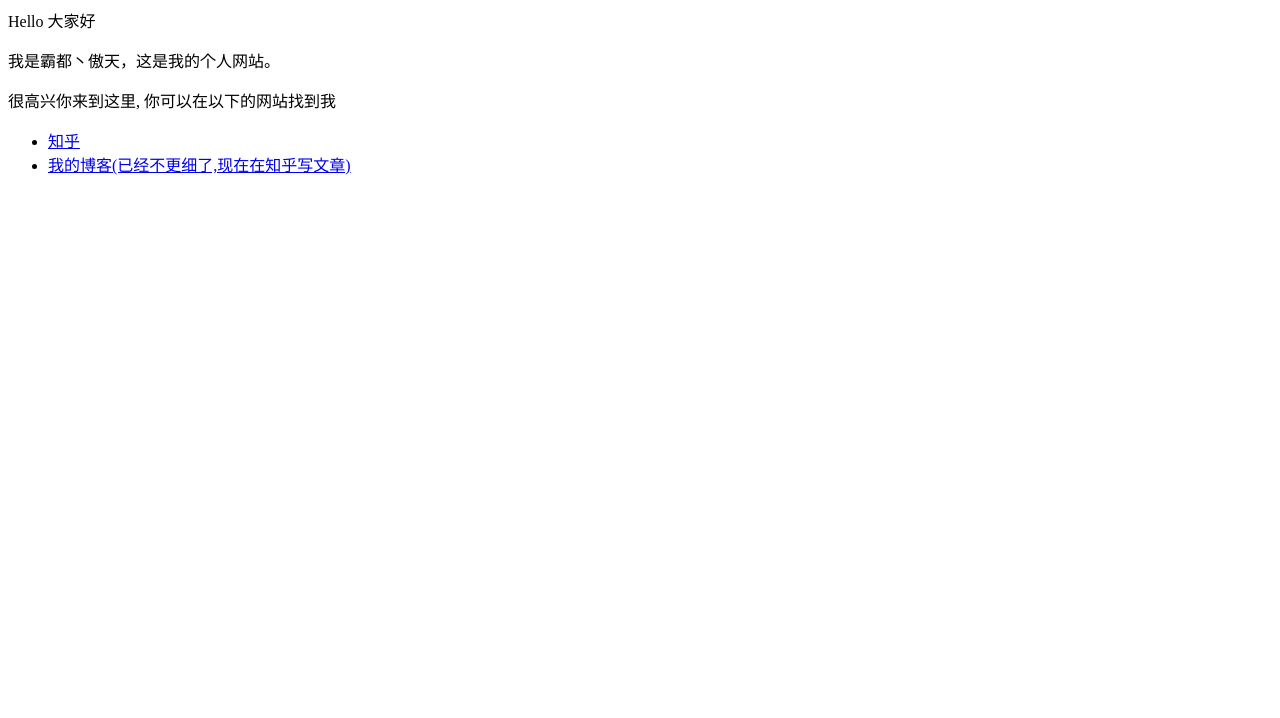
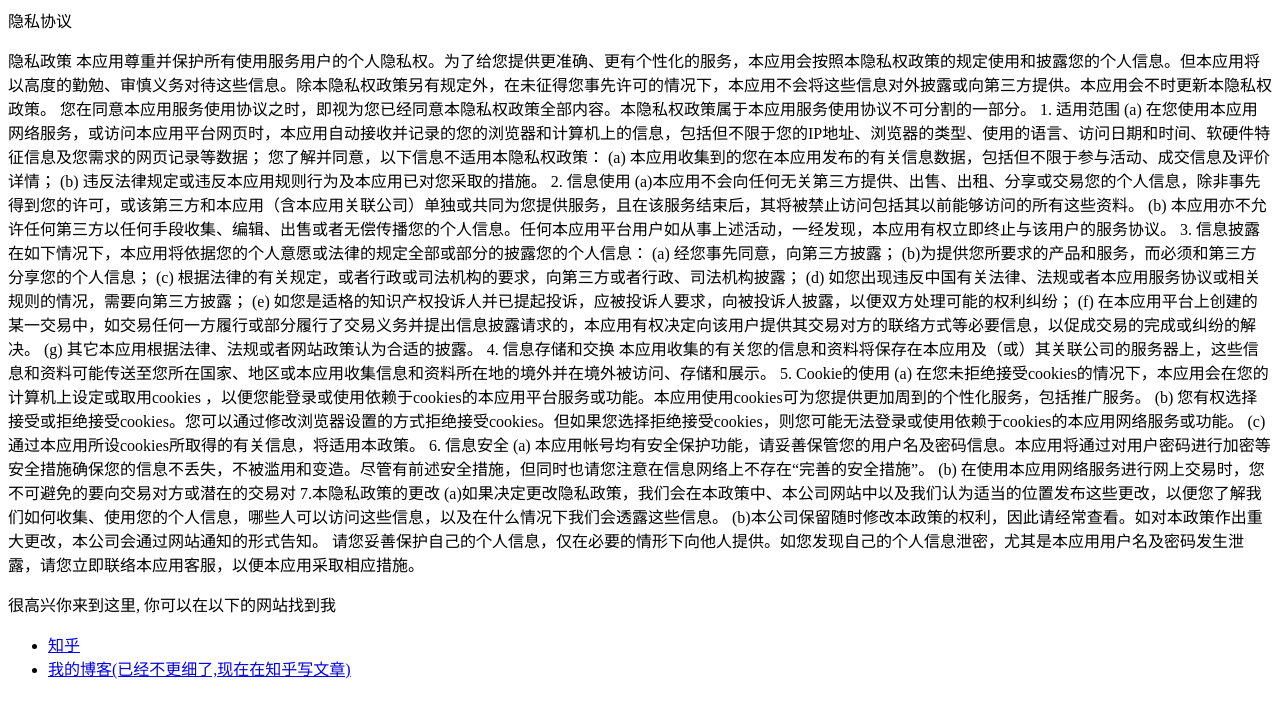
Before and after one commit to PDGZFTools/PDGZFTools.github.io, a plain HTML site: page index.html in a window 1280 px wide. Drawn offline with Linux system fonts and the light colour scheme.

Commit message:
Update index.html

```diff
--- a/index.html
+++ b/index.html
@@ -1,5 +1,68 @@
-<p>Hello 大家好</p>
-<p>我是霸都丶傲天，这是我的个人网站。 </p>
+<p>隐私协议</p>
+<p>隐私政策
+
+本应用尊重并保护所有使用服务用户的个人隐私权。为了给您提供更准确、更有个性化的服务，本应用会按照本隐私权政策的规定使用和披露您的个人信息。但本应用将以高度的勤勉、审慎义务对待这些信息。除本隐私权政策另有规定外，在未征得您事先许可的情况下，本应用不会将这些信息对外披露或向第三方提供。本应用会不时更新本隐私权政策。 您在同意本应用服务使用协议之时，即视为您已经同意本隐私权政策全部内容。本隐私权政策属于本应用服务使用协议不可分割的一部分。
+
+1. 适用范围
+
+(a) 在您使用本应用网络服务，或访问本应用平台网页时，本应用自动接收并记录的您的浏览器和计算机上的信息，包括但不限于您的IP地址、浏览器的类型、使用的语言、访问日期和时间、软硬件特征信息及您需求的网页记录等数据；
+
+您了解并同意，以下信息不适用本隐私权政策：
+
+(a) 本应用收集到的您在本应用发布的有关信息数据，包括但不限于参与活动、成交信息及评价详情；
+
+(b) 违反法律规定或违反本应用规则行为及本应用已对您采取的措施。
+
+2. 信息使用
+
+(a)本应用不会向任何无关第三方提供、出售、出租、分享或交易您的个人信息，除非事先得到您的许可，或该第三方和本应用（含本应用关联公司）单独或共同为您提供服务，且在该服务结束后，其将被禁止访问包括其以前能够访问的所有这些资料。
+
+(b) 本应用亦不允许任何第三方以任何手段收集、编辑、出售或者无偿传播您的个人信息。任何本应用平台用户如从事上述活动，一经发现，本应用有权立即终止与该用户的服务协议。
+
+3. 信息披露
+
+在如下情况下，本应用将依据您的个人意愿或法律的规定全部或部分的披露您的个人信息：
+
+(a) 经您事先同意，向第三方披露；
+
+(b)为提供您所要求的产品和服务，而必须和第三方分享您的个人信息；
+
+(c) 根据法律的有关规定，或者行政或司法机构的要求，向第三方或者行政、司法机构披露；
+
+(d) 如您出现违反中国有关法律、法规或者本应用服务协议或相关规则的情况，需要向第三方披露；
+
+(e) 如您是适格的知识产权投诉人并已提起投诉，应被投诉人要求，向被投诉人披露，以便双方处理可能的权利纠纷；
+
+(f) 在本应用平台上创建的某一交易中，如交易任何一方履行或部分履行了交易义务并提出信息披露请求的，本应用有权决定向该用户提供其交易对方的联络方式等必要信息，以促成交易的完成或纠纷的解决。
+
+(g) 其它本应用根据法律、法规或者网站政策认为合适的披露。
+
+4. 信息存储和交换
+
+本应用收集的有关您的信息和资料将保存在本应用及（或）其关联公司的服务器上，这些信息和资料可能传送至您所在国家、地区或本应用收集信息和资料所在地的境外并在境外被访问、存储和展示。
+
+5. Cookie的使用
+
+(a) 在您未拒绝接受cookies的情况下，本应用会在您的计算机上设定或取用cookies ，以便您能登录或使用依赖于cookies的本应用平台服务或功能。本应用使用cookies可为您提供更加周到的个性化服务，包括推广服务。
+
+(b) 您有权选择接受或拒绝接受cookies。您可以通过修改浏览器设置的方式拒绝接受cookies。但如果您选择拒绝接受cookies，则您可能无法登录或使用依赖于cookies的本应用网络服务或功能。
+
+(c) 通过本应用所设cookies所取得的有关信息，将适用本政策。
+
+6. 信息安全
+
+(a) 本应用帐号均有安全保护功能，请妥善保管您的用户名及密码信息。本应用将通过对用户密码进行加密等安全措施确保您的信息不丢失，不被滥用和变造。尽管有前述安全措施，但同时也请您注意在信息网络上不存在“完善的安全措施”。
+
+(b) 在使用本应用网络服务进行网上交易时，您不可避免的要向交易对方或潜在的交易对
+
+7.本隐私政策的更改
+
+(a)如果决定更改隐私政策，我们会在本政策中、本公司网站中以及我们认为适当的位置发布这些更改，以便您了解我们如何收集、使用您的个人信息，哪些人可以访问这些信息，以及在什么情况下我们会透露这些信息。
+
+(b)本公司保留随时修改本政策的权利，因此请经常查看。如对本政策作出重大更改，本公司会通过网站通知的形式告知。
+
+请您妥善保护自己的个人信息，仅在必要的情形下向他人提供。如您发现自己的个人信息泄密，尤其是本应用用户名及密码发生泄露，请您立即联络本应用客服，以便本应用采取相应措施。
+ </p>
 <p>很高兴你来到这里, 你可以在以下的网站找到我</p>
 
 <ul>
```
